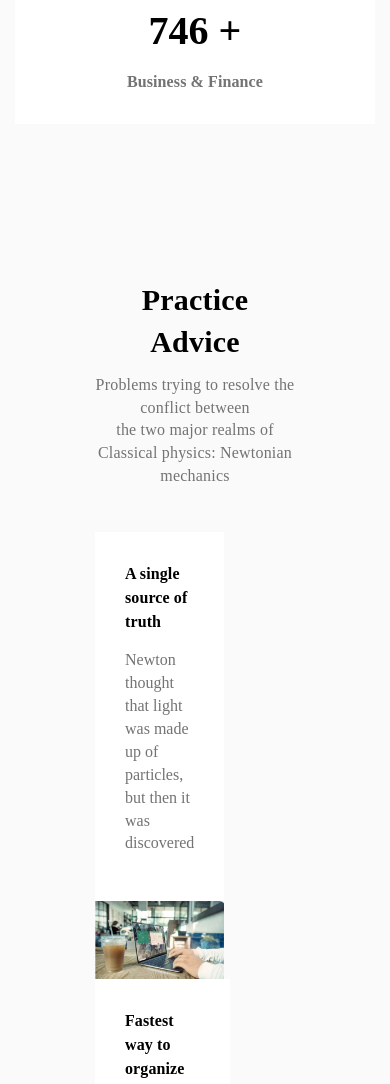
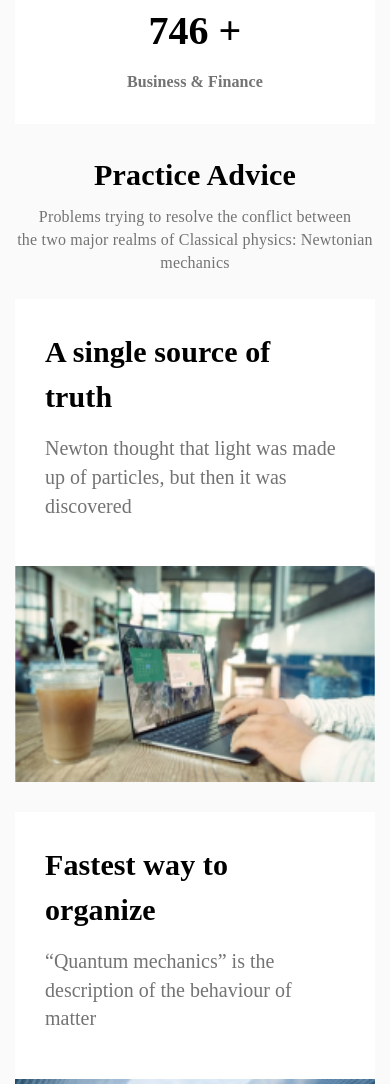
Before and after one commit to Elina-git/relvise, a plain HTML site: page www/index.html in a window 390 px wide. Shown: the part 2356-3440 px from the top of the page. Drawn offline with Linux system fonts and the light colour scheme.

Commit message:
cards done

```diff
--- a/src/styles/blocks/_practice.scss
+++ b/src/styles/blocks/_practice.scss
@@ -1,10 +1,19 @@
 .practice {
-  margin: 125px 80px;
+  padding: 125px 0px 80px 0px;
+  @media (max-width: $tablet) {
+    padding: 40px 0px 80px 0px;
+  }
+  @media (max-width: $mobile) {
+    padding: 0px 0px 40px 0px;
+  }
   &__header {
     margin: 0px 0px 45px 0px;
+    @media (max-width: $mobile) {
+      margin: 0px 0px 25px 0px;
+    }
   }
   &__body {
-    margin: 0px -20px;
+    margin: 0px -20px -30px;
     display: flex;
     flex-wrap: wrap;
   }
@@ -12,13 +21,24 @@
   &__column {
     padding: 0px 20px;
     flex: 0 1 25%;
+    margin: 0px 0px 30px 0px;
+    @media (max-width: 1040px) {
+      flex: 0 1 50%;
+    }
+    @media (max-width: 630px) {
+      flex: 0 1 100%;
+    }
   }
 }
 
 .item-practice {
+  display: flex;
+  flex-direction: column;
   background-color: #fff;
+  height: 100%;
   &__content {
     padding: 30px;
+    flex: 1 1 auto;
   }
   &__link {
     letter-spacing: 0.1px;
@@ -35,10 +55,19 @@
     font-size: 16px;
     line-height: 150%;
     font-weight: bold;
+    @media (max-width: $mobile-s) {
+      font-size: 24px;
+    }
+    @media (max-width: $mobile) {
+      font-size: 30px;
+    }
   }
   &__text {
     color: #737373;
     line-height: 143%;
+    @media (max-width: $mobile-s) {
+      font-size: 20px;
+    }
   }
   &__image {
     display: block;
```
Also changed, not shown: www/style/style.css.
